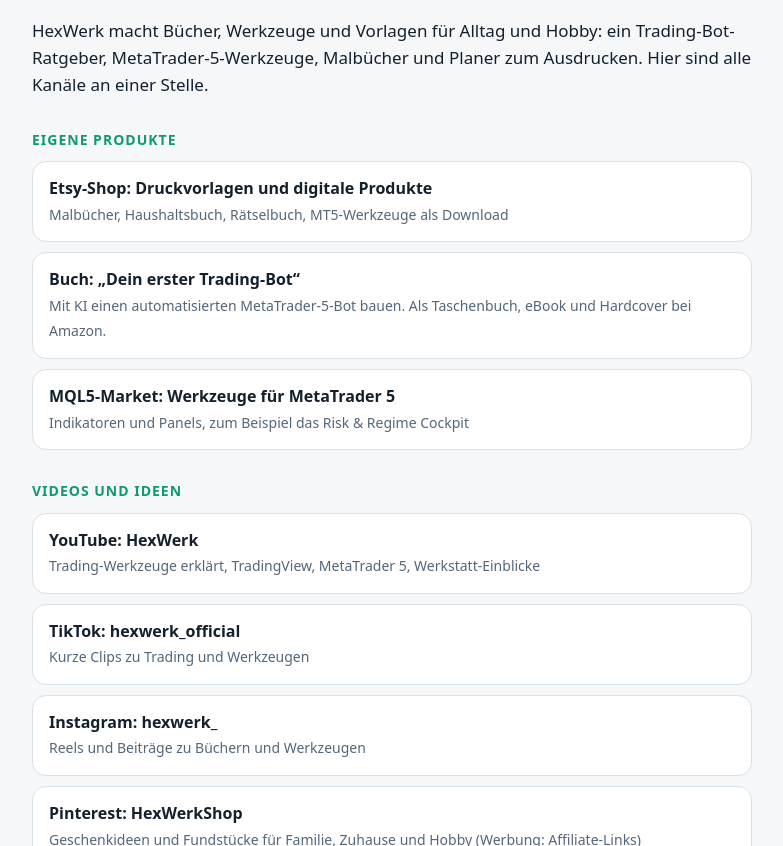
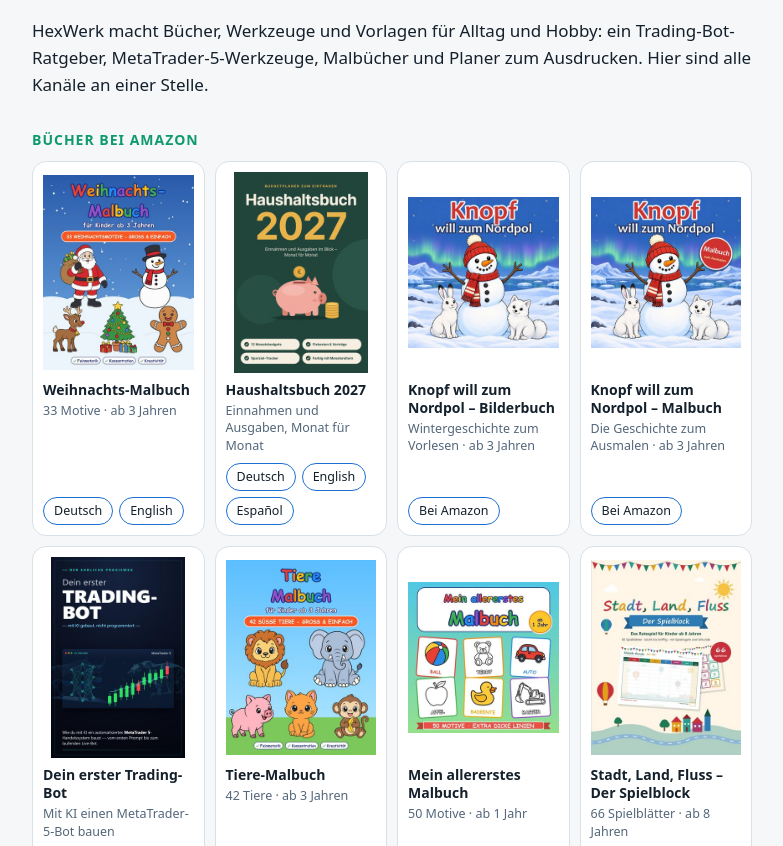
Before and after one commit to Tef888ai/tef888ai.github.io, a plain HTML site: page index.html in a window 1280 px wide. Shown: the part 95-941 px from the top of the page, without its empty margins (248-1031 px from the left). Drawn offline with Linux system fonts and the light colour scheme.

Commit message:
Add files via upload

```diff
--- a/index.html
+++ b/index.html
@@ -37,6 +37,15 @@ footer{margin-top:40px;border-top:1px solid var(--line);padding-top:18px;font-si
 footer h3{color:var(--fg);font-size:14px;margin-bottom:4px}
 footer p{margin-bottom:10px}
 footer a{color:var(--mute)}
+.buecher{display:grid;grid-template-columns:repeat(auto-fill,minmax(150px,1fr));gap:10px}
+.buch{display:flex;flex-direction:column;background:var(--card);border:1px solid var(--line);border-radius:14px;padding:10px}
+.buch img{width:100%;height:auto;aspect-ratio:3/4;object-fit:contain;margin-bottom:8px}
+.buch b{font-size:14px;line-height:1.3}
+.buch small{color:var(--mute);font-size:12.5px;line-height:1.4;margin-top:3px}
+.buch .links{display:flex;flex-wrap:wrap;gap:6px;margin-top:auto;padding-top:9px}
+.buch .links a{font-size:12.5px;color:var(--fg);border:1px solid var(--blue);border-radius:999px;padding:3px 10px;text-decoration:none}
+a.k.mitbild{display:flex;gap:14px;align-items:center}
+a.k.mitbild img{width:64px;height:64px;object-fit:contain;border-radius:10px;flex:0 0 64px}
 </style>
 </head>
 <body>
@@ -48,11 +57,27 @@ footer a{color:var(--mute)}
 
 <p class="lead">HexWerk macht Bücher, Werkzeuge und Vorlagen für Alltag und Hobby: ein Trading-Bot-Ratgeber, MetaTrader-5-Werkzeuge, Malbücher und Planer zum Ausdrucken. Hier sind alle Kanäle an einer Stelle.</p>
 
+<h2>Bücher bei Amazon</h2>
+<div class="buecher">
+  <div class="buch"><img src="buecher/weihnachten.jpg" alt="Titelbild: Weihnachts-Malbuch" width="360" height="466"><b>Weihnachts-Malbuch</b><small>33 Motive · ab 3 Jahren</small><div class="links"><a href="https://www.amazon.de/dp/B0HN4P7JT8" aria-label="Weihnachts-Malbuch: Deutsch">Deutsch</a><a href="https://www.amazon.com/dp/B0HN4MQ8ZQ" aria-label="Weihnachts-Malbuch: English">English</a></div></div>
+  <div class="buch"><img src="buecher/haushaltsbuch.jpg" alt="Titelbild: Haushaltsbuch 2027" width="320" height="480"><b>Haushaltsbuch 2027</b><small>Einnahmen und Ausgaben, Monat für Monat</small><div class="links"><a href="https://www.amazon.de/dp/B0HNGW56W7" aria-label="Haushaltsbuch 2027: Deutsch">Deutsch</a><a href="https://www.amazon.com/dp/B0HNH9VZ31" aria-label="Haushaltsbuch 2027: English">English</a><a href="https://www.amazon.es/dp/B0HP8MR4VN" aria-label="Haushaltsbuch 2027: Español">Español</a></div></div>
+  <div class="buch"><img src="buecher/knopf-bilderbuch.jpg" alt="Titelbild: Knopf will zum Nordpol – Bilderbuch" width="360" height="360"><b>Knopf will zum Nordpol – Bilderbuch</b><small>Wintergeschichte zum Vorlesen · ab 3 Jahren</small><div class="links"><a href="https://www.amazon.de/dp/B0HPZZ5QS4" aria-label="Knopf will zum Nordpol – Bilderbuch: Bei Amazon">Bei Amazon</a></div></div>
+  <div class="buch"><img src="buecher/knopf-malbuch.jpg" alt="Titelbild: Knopf will zum Nordpol – Malbuch" width="360" height="360"><b>Knopf will zum Nordpol – Malbuch</b><small>Die Geschichte zum Ausmalen · ab 3 Jahren</small><div class="links"><a href="https://www.amazon.de/dp/B0HPZWZ6MB" aria-label="Knopf will zum Nordpol – Malbuch: Bei Amazon">Bei Amazon</a></div></div>
+  <div class="buch"><img src="buecher/trading-bot.jpg" alt="Titelbild: Dein erster Trading-Bot" width="320" height="480"><b>Dein erster Trading-Bot</b><small>Mit KI einen MetaTrader-5-Bot bauen</small><div class="links"><a href="https://www.amazon.de/dp/B0HH2Z5NS8" aria-label="Dein erster Trading-Bot: Deutsch">Deutsch</a><a href="https://www.amazon.com/dp/B0HH4JPGPT" aria-label="Dein erster Trading-Bot: English">English</a><a href="https://www.amazon.es/dp/B0HHRLV6C9" aria-label="Dein erster Trading-Bot: Español">Español</a><a href="https://www.amazon.fr/dp/B0HPPTT54V" aria-label="Dein erster Trading-Bot: Français">Français</a><a href="https://www.amazon.it/dp/B0HPQBFMKH" aria-label="Dein erster Trading-Bot: Italiano">Italiano</a></div></div>
+  <div class="buch"><img src="buecher/tiere.jpg" alt="Titelbild: Tiere-Malbuch" width="360" height="466"><b>Tiere-Malbuch</b><small>42 Tiere · ab 3 Jahren</small><div class="links"><a href="https://www.amazon.de/dp/B0HMG7FSGT" aria-label="Tiere-Malbuch: Deutsch">Deutsch</a><a href="https://www.amazon.com/dp/B0HMG8KCV4" aria-label="Tiere-Malbuch: English">English</a></div></div>
+  <div class="buch"><img src="buecher/malbuch-ab-1.jpg" alt="Titelbild: Mein allererstes Malbuch" width="360" height="360"><b>Mein allererstes Malbuch</b><small>50 Motive · ab 1 Jahr</small><div class="links"><a href="https://www.amazon.de/dp/B0HRNYGCN2" aria-label="Mein allererstes Malbuch: Bei Amazon">Bei Amazon</a></div></div>
+  <div class="buch"><img src="buecher/stadt-land-fluss.jpg" alt="Titelbild: Stadt, Land, Fluss – Der Spielblock" width="360" height="466"><b>Stadt, Land, Fluss – Der Spielblock</b><small>66 Spielblätter · ab 8 Jahren</small><div class="links"><a href="https://www.amazon.de/dp/B0HPTKXYMN" aria-label="Stadt, Land, Fluss – Der Spielblock: Bei Amazon">Bei Amazon</a></div></div>
+  <div class="buch"><img src="buecher/aevo-trainer.jpg" alt="Titelbild: AEVO Prüfungstrainer" width="320" height="480"><b>AEVO Prüfungstrainer</b><small>Wissen kompakt und 3 Probeprüfungen</small><div class="links"><a href="https://www.amazon.de/dp/B0HQX5THNC" aria-label="AEVO Prüfungstrainer: Bei Amazon">Bei Amazon</a></div></div>
+  <div class="buch"><img src="buecher/aevo-lernkarten.jpg" alt="Titelbild: AEVO-Lernkarten" width="300" height="480"><b>AEVO-Lernkarten</b><small>180 Karten zur Ausbildereignung · Kindle</small><div class="links"><a href="https://www.amazon.de/dp/B0HRHWNQLJ" aria-label="AEVO-Lernkarten: Bei Amazon">Bei Amazon</a></div></div>
+  <div class="buch"><img src="buecher/trading-journal.jpg" alt="Titelbild: Trading Journal" width="320" height="480"><b>Trading Journal</b><small>100 Trades planen und auswerten</small><div class="links"><a href="https://www.amazon.de/dp/B0H8J8FC18" aria-label="Trading Journal: Deutsch">Deutsch</a><a href="https://www.amazon.com/dp/B0HH2T78SJ" aria-label="Trading Journal: English">English</a></div></div>
+  <div class="buch"><img src="buecher/brain-games.jpg" alt="Titelbild: Brain Games" width="360" height="466"><b>Brain Games</b><small>45 Rätsel mit Lösungen · Englisch</small><div class="links"><a href="https://www.amazon.com/dp/B0H4J73QCM" aria-label="Brain Games: Bei Amazon">Bei Amazon</a></div></div>
+  <div class="buch"><img src="buecher/mandala-bliss.jpg" alt="Titelbild: Mandala Bliss" width="360" height="466"><b>Mandala Bliss</b><small>30 Mandalas zum Ausmalen · Englisch</small><div class="links"><a href="https://www.amazon.com/dp/B0HCJN61J5" aria-label="Mandala Bliss: Bei Amazon">Bei Amazon</a></div></div>
+</div>
+
 <h2>Eigene Produkte</h2>
 <div class="grid">
-  <a class="k" href="https://hexwerk.etsy.com"><b>Etsy-Shop: Druckvorlagen und digitale Produkte</b><span>Malbücher, Haushaltsbuch, Rätselbuch, MT5-Werkzeuge als Download</span></a>
-  <a class="k" href="https://www.amazon.de/dp/B0HH2Z5NS8"><b>Buch: „Dein erster Trading-Bot“</b><span>Mit KI einen automatisierten MetaTrader-5-Bot bauen. Als Taschenbuch, eBook und Hardcover bei Amazon.</span></a>
-  <a class="k" href="https://www.mql5.com/de/users/tefla"><b>MQL5-Market: Werkzeuge für MetaTrader 5</b><span>Indikatoren und Panels, zum Beispiel das Risk &amp; Regime Cockpit</span></a>
+  <a class="k mitbild" href="https://hexwerk.etsy.com"><img src="bilder/etsy.jpg" alt=""><div><b>Etsy-Shop: Druckvorlagen und digitale Produkte</b><span>Malbücher, Haushaltsbuch, Rätselbuch, MT5-Werkzeuge als Download</span></div></a>
+  <a class="k mitbild" href="https://www.mql5.com/de/users/tefla"><img src="bilder/mql5.jpg" alt=""><div><b>MQL5-Market: Werkzeuge für MetaTrader 5</b><span>Indikatoren und Panels, zum Beispiel das Risk &amp; Regime Cockpit</span></div></a>
 </div>
 
 <h2>Videos und Ideen</h2>
```
